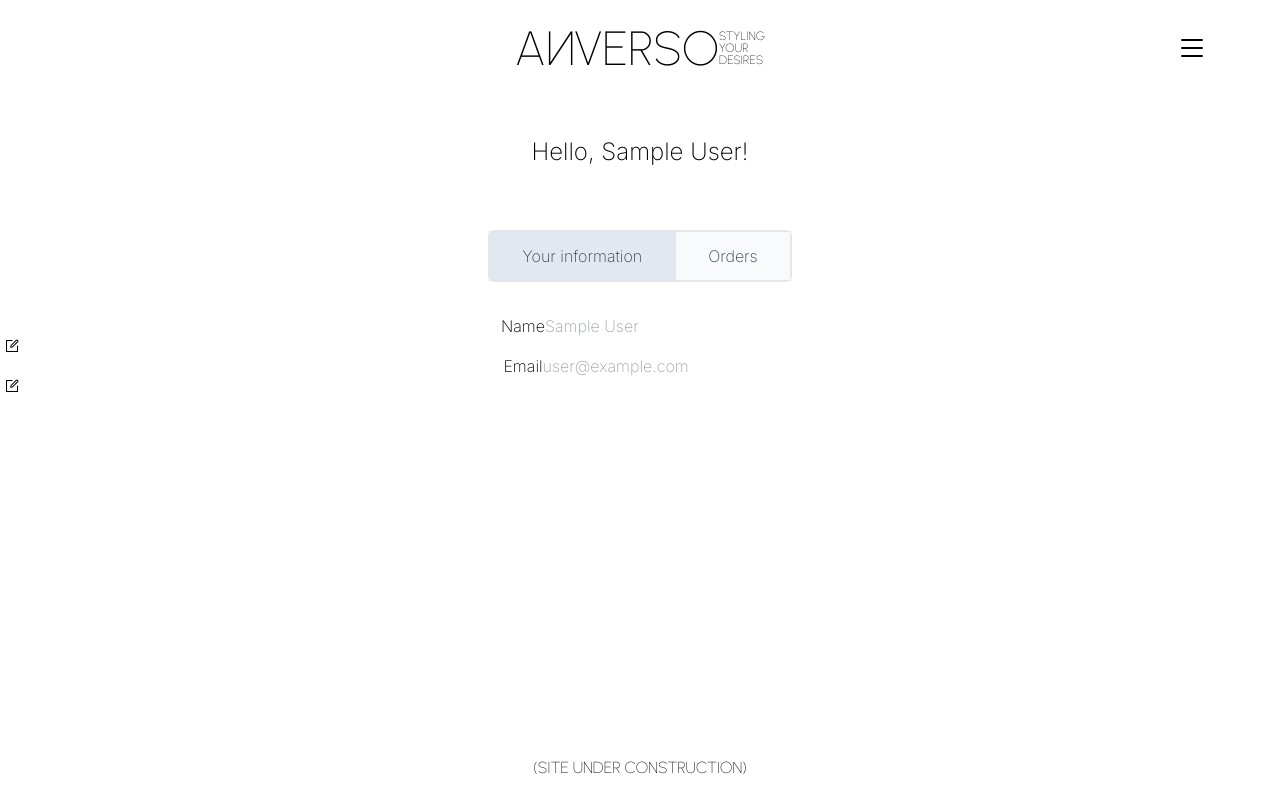
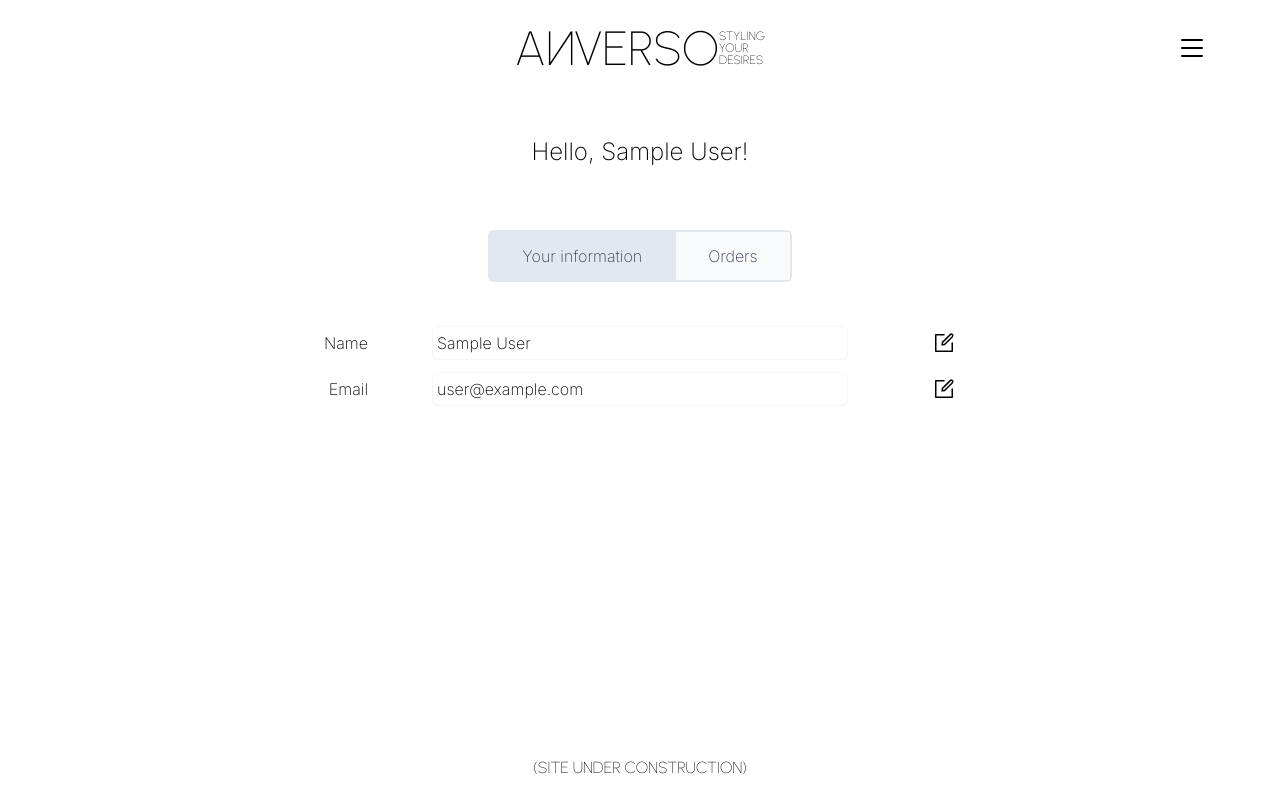
Before and after one commit to keshavsharma333/nextjs-ecommerce, a Next.js app: page /profile in a window 1280 px wide. Built offline with nearby package versions, Linux system fonts and the light colour scheme; no server answers; sample sign-in values are in the browser's storage.

Commit message:
UI tweaks

```diff
--- a/app/profile/dashboard/profile-detail/info-detail/info-item/buttons/cancel-button.tsx
+++ b/app/profile/dashboard/profile-detail/info-detail/info-item/buttons/cancel-button.tsx
@@ -12,10 +12,11 @@ export const CancelButton = ({ setEditing }: CancelButton) => {
   return (
     <svg
       xmlns='http://www.w3.org/2000/svg'
-      width='1em'
-      height='1em'
+      width='1.5em'
+      height='1.5em'
       viewBox='0 0 1024 1024'
       onClick={handleClick}
+      className='cursor-pointer'
     >
       <path
         fill='black'
--- a/app/profile/dashboard/profile-detail/info-detail/info-item/buttons/edit-button.tsx
+++ b/app/profile/dashboard/profile-detail/info-detail/info-item/buttons/edit-button.tsx
@@ -11,10 +11,11 @@ export const EditButton = ({ setEditing }: EditButtonInterface) => {
   return (
     <svg
       xmlns='http://www.w3.org/2000/svg'
-      width='1em'
-      height='1em'
+      width='1.5em'
+      height='1.5em'
       viewBox='0 0 1024 1024'
       onClick={handleClick}
+      className='cursor-pointer'
     >
       <path
         fill='black'
--- a/app/profile/dashboard/profile-detail/info-detail/info-item/buttons/save-button.tsx
+++ b/app/profile/dashboard/profile-detail/info-detail/info-item/buttons/save-button.tsx
@@ -35,10 +35,11 @@ export const SaveButton = ({ id, setEditing, data }: SaveButton) => {
   return (
     <svg
       xmlns='http://www.w3.org/2000/svg'
-      width='1em'
-      height='1em'
+      width='1.5em'
+      height='1.5em'
       viewBox='0 0 1024 1024'
       onClick={handleClick}
+      className='cursor-pointer'
     >
       <path
         fill='black'
--- a/app/profile/dashboard/profile-detail/info-detail/info-item/info-item.tsx
+++ b/app/profile/dashboard/profile-detail/info-detail/info-item/info-item.tsx
@@ -19,21 +19,34 @@ export const InfoItem = ({ id, label }: InfoItemInterface) => {
   }
 
   return (
-    <form>
-      <label htmlFor={id}>{label}</label>
+    <form className='grid grid-cols-4 md:grid-cols-3 m-3 items-center justify-center'>
+      <label
+        htmlFor={id}
+        className='flex justify-center md:justify-end md:px-16'
+      >
+        {label}
+      </label>
       <input
         id={id}
+        type={id === 'email' ? 'email' : 'text'}
         placeholder={userState ? userState[id] || label : label}
         onChange={handleInput}
         readOnly={!editing}
+        className='col-span-2 md:col-span-1 placeholder-current flex justify-center border border-slate-100 rounded-md p-1'
       />
       {editing ? (
-        <>
-          <SaveButton id={id} setEditing={setEditing} data={data} />
-          <CancelButton setEditing={setEditing} />
-        </>
+        <div className='flex justify-center md:justify-start md:px-16 gap-1'>
+          <div className='flex justify-center w-16 gap-4'>
+            <SaveButton id={id} setEditing={setEditing} data={data} />
+            <CancelButton setEditing={setEditing} />
+          </div>
+        </div>
       ) : (
-        <EditButton setEditing={setEditing} />
+        <div className='flex justify-center md:justify-start md:px-16'>
+          <div className='flex justify-center w-16'>
+            <EditButton setEditing={setEditing} />
+          </div>
+        </div>
       )}
     </form>
   )
```
